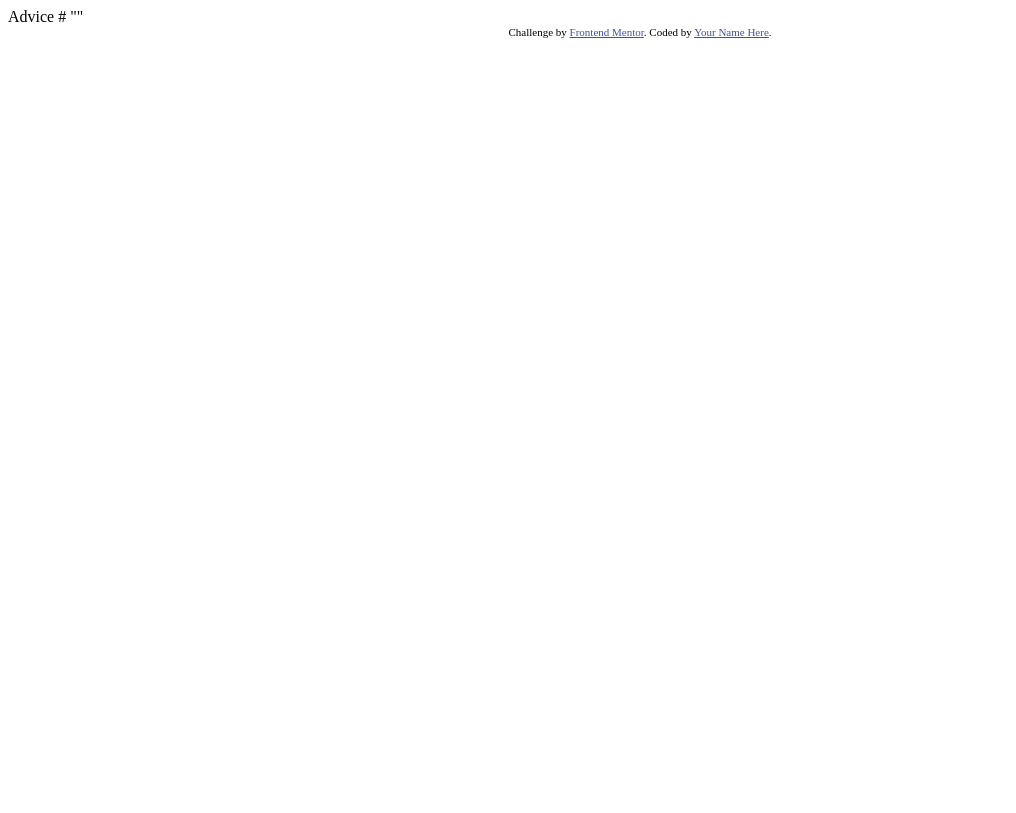
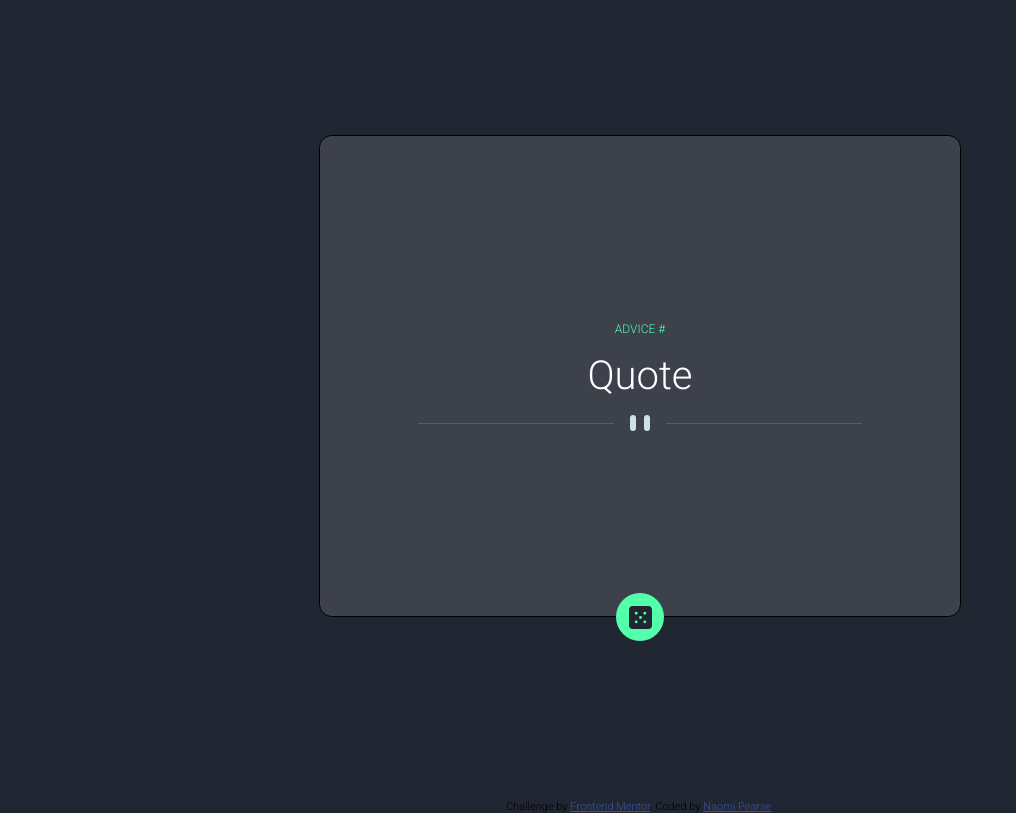
Before and after one commit to nkpe/advice-generator, a plain HTML site: page index.html in a window 1280 px wide. Shown: the whole page, without its empty margins (0-1016 px from the left). Drawn offline with Linux system fonts and the light colour scheme.

Commit message:
UI desktop

```diff
--- a/index.html
+++ b/index.html
@@ -5,24 +5,31 @@
   <meta name="viewport" content="width=device-width, initial-scale=1.0"> <!-- displays site properly based on user's device -->
 
   <link rel="icon" type="image/png" sizes="32x32" href="./images/favicon-32x32.png">
+  <link rel="preconnect" href="https://fonts.googleapis.com">
+<link rel="preconnect" href="https://fonts.gstatic.com" crossorigin>
+<link href="https://fonts.googleapis.com/css2?family=Roboto:wght@300&display=swap" rel="stylesheet">
+  <link rel="stylesheet" href="styles/index.css" >
 
   <title>Frontend Mentor | Advice generator app</title>
 
-  <!-- Feel free to remove these styles or customise in your own stylesheet 👍 -->
-  <style>
-    .attribution { font-size: 11px; text-align: center; }
-    .attribution a { color: hsl(228, 45%, 44%); }
-  </style>
 </head>
 <body>
+  <main>
 
-  Advice #<!-- Advice ID goes here -->
+    <div id="advice-card">
+      <h1>ADVICE #</h1>
+      <p>Quote</p>
+      <img src="images/pattern-divider-desktop.svg" alt="divider">
+    </div>
+    <button>
+      <img src="images/icon-dice.svg" alt="dice button">
+    </button>
+  </main>
 
-  "<!-- Advice text goes here -->"
+  <footer class="attribution">
+    Challenge by <a href="https://www.frontendmentor.io?ref=challenge" target="_blank">Frontend Mentor</a>.
+    Coded by <a href="https://github.com/nkpe/advice-generator" target="_blank">Naomi Pearse</a>.
+  </footer>
 
-  <div class="attribution">
-    Challenge by <a href="https://www.frontendmentor.io?ref=challenge" target="_blank">Frontend Mentor</a>.
-    Coded by <a href="#">Your Name Here</a>.
-  </div>
 </body>
 </html>
--- /dev/null
+++ b/styles/index.scss
@@ -0,0 +1,78 @@
+$navy-blue: #202632;
+$lime-green: #53ffab;
+
+@mixin flex-box {
+    display: flex;
+    flex-direction: column;
+    align-items: center;
+    justify-content: center;
+}
+
+body {
+    font-family: 'Roboto', sans-serif;
+    background-color: $navy-blue;
+    margin: 0;
+    padding: 0;
+    width: 100%;
+    height: 100vh;
+    font-size: 40px;
+
+    main {
+        @include flex-box;
+        width: 100%;
+        height: 100%;
+    }
+
+    #advice-card {
+        @include flex-box;
+        border: 1px solid;
+        border-radius: 0.8rem;
+        width: 50%;
+        height: 60%;
+        background-color: #ffffff20;
+    }
+
+    h1 {
+        margin: 0;
+        font-weight: normal;
+        font-size: 0.75rem;
+        color: $lime-green;
+    }
+
+    p {
+        margin: 0;
+        padding-top: 1rem;
+        padding-bottom: 1rem;
+        color: white
+    }
+
+    button {
+        height: 3rem;
+        width: 3rem;
+        background-color: $lime-green;
+        transform: translateY(-1.5rem);
+        border: solid 0px;
+        border-radius: 1.5rem;
+        display: flex;
+        align-items: center;
+        justify-content: center;
+
+        :hover {
+            box-shadow: 0 0 2.5rem 0.8rem $lime-green;
+        }
+
+        img {
+            height: 50%;
+            width: auto;
+        }
+    }
+
+    .attribution {
+        font-size: 11px;
+        text-align: center;
+    }
+
+    a {
+        color: hsl(228, 45%, 44%);
+    }
+}
```
Also changed, not shown: styles/index.css (added), 2 other files.
